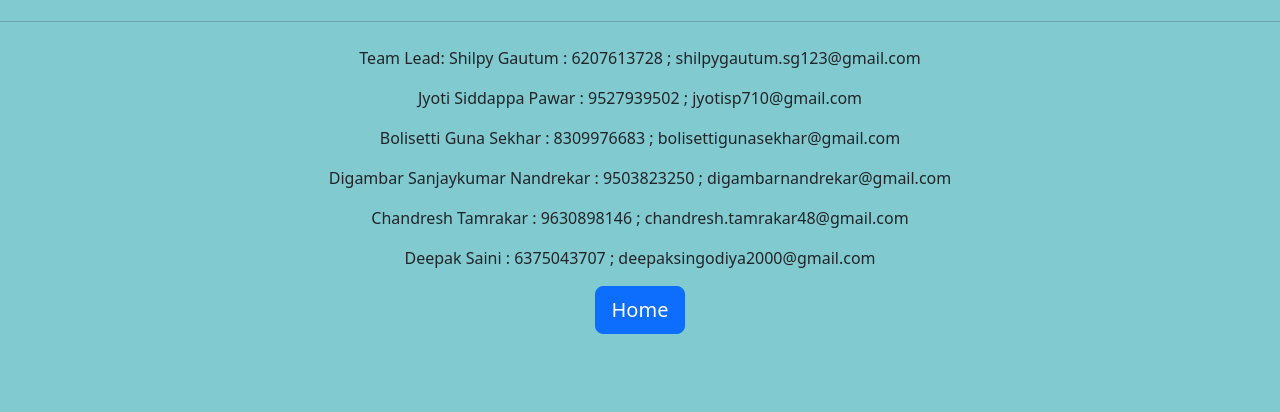
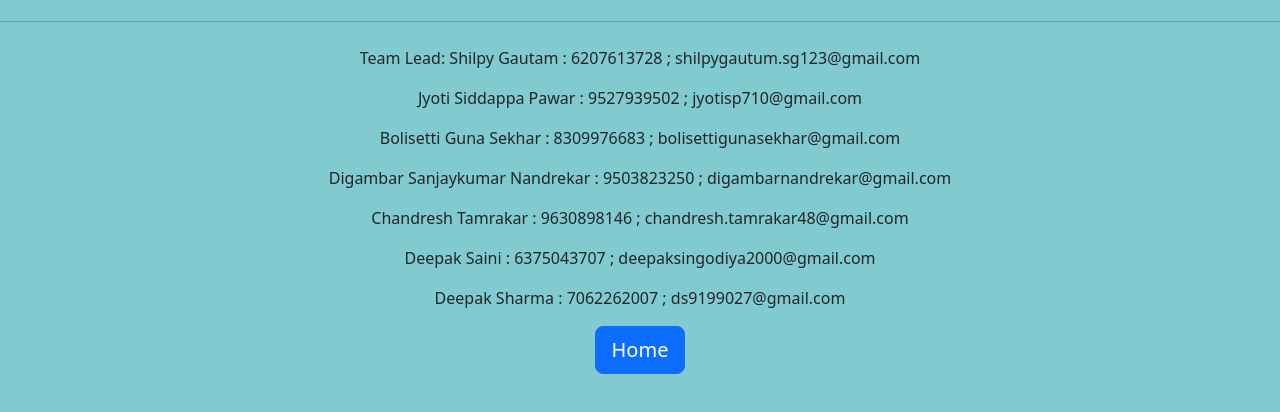
Before and after one commit to Gunasekhar-b/MERN-PROJECT-CONTAINER-MANAGEMENT-, a website: page contact.html in a window 1280 px wide. Shown: the part 108-520 px from the top of the page. Drawn offline with nearby package versions, Linux system fonts and the light colour scheme.

Commit message:
Little change made

```diff
--- a/contact.html
+++ b/contact.html
@@ -23,7 +23,7 @@
   <hr class="my-4">
 
   <p>Team Lead:
-	Shilpy Gautum :
+	Shilpy Gautam :
   6207613728 ;
   shilpygautum.sg123@gmail.com
   </p>
@@ -58,6 +58,12 @@
     deepaksingodiya2000@gmail.com
   </p>
 
+  <p>
+    Deepak Sharma :
+    7062262007 ;
+    ds9199027@gmail.com
+    </p>
+
   <p class="lead">
     <a class="btn btn-primary btn-lg" href="w1.html" role="button">Home</a>
   </p>
```
